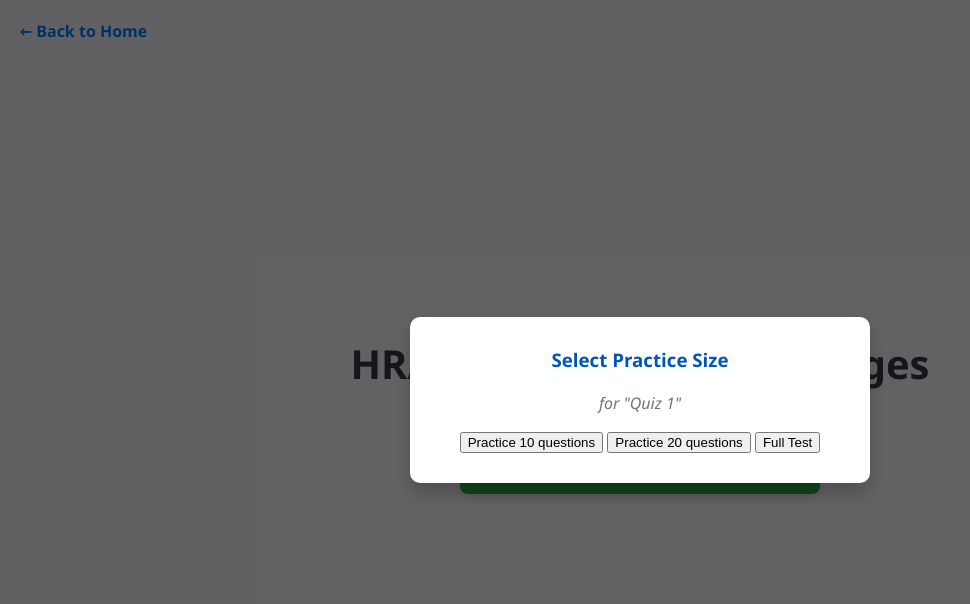
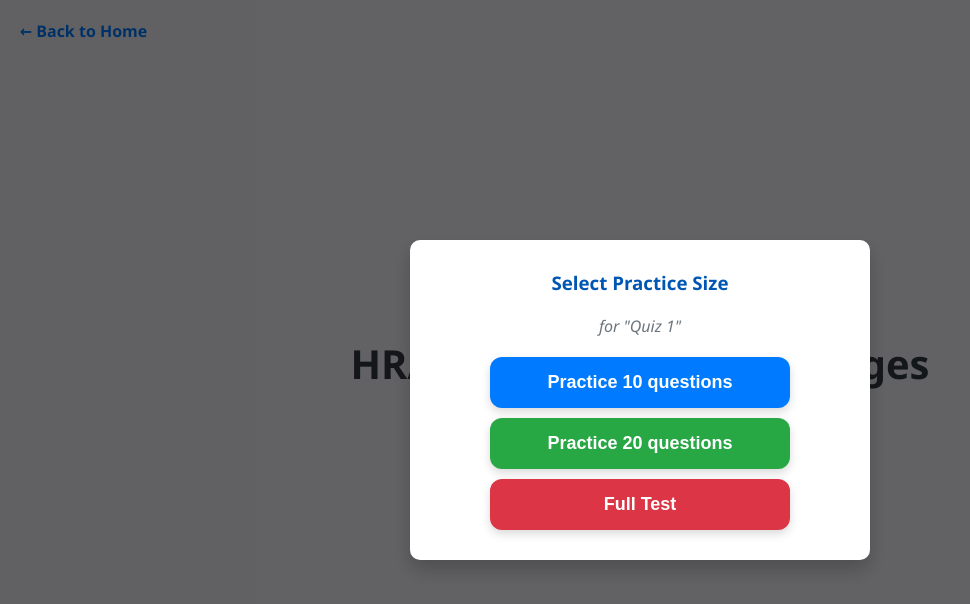
Before and after one commit to PIPATEN/HRAC, a plain HTML site: page practice111.html in a window 1280 px wide. Both pictures are taken after a click on the button "Quiz 1". Shown: the whole page, without its empty margins (0-970 px from the left). Drawn offline with Linux system fonts and the light colour scheme.

Commit message:
Add files via upload

```diff
--- a/practice111.html
+++ b/practice111.html
@@ -30,9 +30,9 @@
             <h3 id="modalTitle">Select Practice Type</h3>
             <p id="modalTestName" style="color:#6c757d; font-style: italic;"></p>
             <div class="modal-button-group">
-                <button onclick="handleSelection('10')">Practice 10 questions</button>
-                <button onclick="handleSelection('20')">Practice 20 questions</button>
-                <button onclick="handleSelection('Full')">Full Test</button>
+                <button onclick="handleSelection('10')" class="quiz-10">Practice 10 questions</button>
+                <button onclick="handleSelection('20')" class="quiz-20">Practice 20 questions</button>
+                <button onclick="handleSelection('Full')" class="quiz-full">Full Test</button>
             </div>
         </div>
     </div>
--- a/styles.css
+++ b/styles.css
@@ -15,6 +15,10 @@
     --scroll-speed: 25s;
     --button-width: 360px;
     --perfect-score-bg: gold;
+    /* NEW COLORS for Modal Buttons */
+    --quiz-10-color: var(--primary-color); /* Blue */
+    --quiz-20-color: var(--secondary-color); /* Green */
+    --quiz-full-color: #dc3545; /* Red */
 }
 
 /* --- Global & Body Styling --- */
@@ -282,8 +286,6 @@ h1 {
     margin-bottom: 20px;
 }
 
-/* Original modal buttons are not used by the new comment modal */
-
 /* --- Floating Comment Button Style --- */
 .floating-button {
     position: fixed; /* 🔑 Key: Stays fixed on screen */
@@ -307,6 +309,64 @@ h1 {
     transform: translateY(-2px);
 }
 
+/* FIX: Style for the button container inside the selection modal */
+.modal-button-group {
+    /* Use Flexbox to stack the buttons vertically */
+    display: flex;
+    flex-direction: column;
+    /* Center the buttons horizontally */
+    align-items: center;
+    /* Add some space between the buttons */
+    gap: 10px;
+    margin-top: 20px;
+}
+
+/* Base style for the modal buttons to look like HVCA buttons */
+.modal-button-group button {
+    width: 100%;
+    padding: 15px 30px;
+    font-size: 18px;
+    font-weight: 600;
+    text-decoration: none;
+    color: var(--text-light);
+    border-radius: 12px;
+    transition: all 0.3s ease;
+    box-shadow: 0 4px 10px rgba(0, 0, 0, 0.15);
+    border: none;
+    cursor: pointer;
+    margin: 0; /* Margin handled by gap in container */
+    text-align: center;
+    max-width: 300px; /* Use a max-width for consistency */
+}
+
+/* Specific Color Styles for each button */
+.quiz-10 {
+    background-color: var(--quiz-10-color); /* Blue */
+}
+.quiz-10:hover {
+    background-color: #0056b3;
+    transform: translateY(-3px);
+    box-shadow: 0 6px 15px rgba(0, 0, 0, 0.2);
+}
+
+.quiz-20 {
+    background-color: var(--quiz-20-color); /* Green */
+}
+.quiz-20:hover {
+    background-color: #1e7e34;
+    transform: translateY(-3px);
+    box-shadow: 0 6px 15px rgba(0, 0, 0, 0.2);
+}
+
+.quiz-full {
+    background-color: var(--quiz-full-color); /* Red */
+}
+.quiz-full:hover {
+    background-color: #c82333;
+    transform: translateY(-3px);
+    box-shadow: 0 6px 15px rgba(0, 0, 0, 0.2);
+}
+
 /* --- Mobile Responsiveness (Shared) --- */
 @media (max-width: 768px) {
     h1 {
@@ -324,3 +384,4 @@ h1 {
         padding: 12px 25px;
     }
     .button-group:not(.page-111-group), .page-
+}
```
Also changed, not shown: practice113.html (+3 -3 lines), practice124.html (+3 -3 lines).
